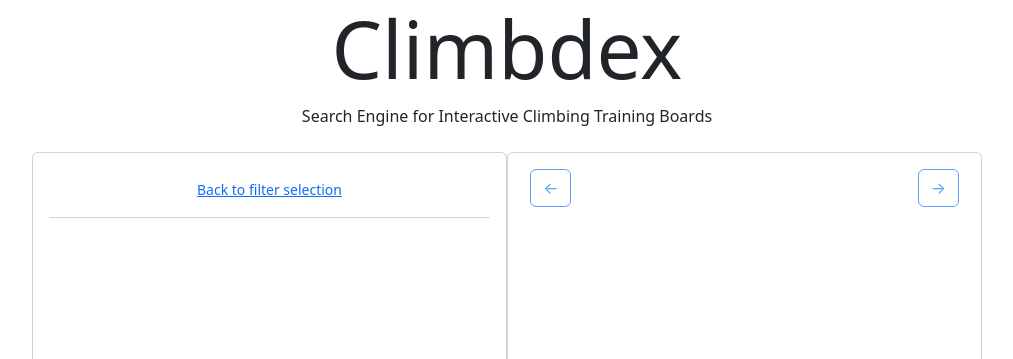
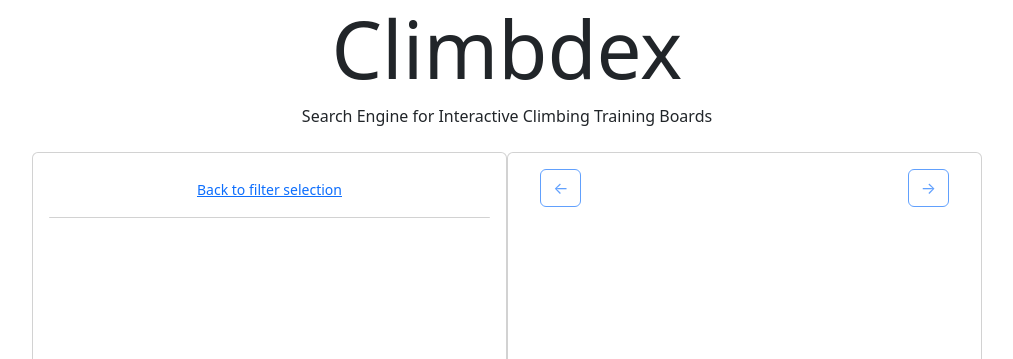
Before and after one commit to lemeryfertitta/Climbdex, a Flask app: template climbdex/templates/results.html.j2 in a window 1280 px wide. Shown: the top 359 px of the page, without its empty margins (133-1146 px from the left). Run offline with Flask 3, Linux system fonts and the light colour scheme; the template is opened without the code that fills it, so the values that code supplies are empty.

Commit message:
Remove gutter on climb header

```diff
--- a/climbdex/templates/results.html.j2
+++ b/climbdex/templates/results.html.j2
@@ -21,7 +21,7 @@
         <div id="div-results-list" class="list-group"></div>
       </div>
       <div class="col-md-5 card p-3 g-2 vh-100" id="div-climb">
-        <div class="row">
+        <div class="row g-0">
           <div class="col">
             <button type="button" class="btn btn-outline-primary" id="button-prev" disabled>&larr;</button>
           </div>
```
